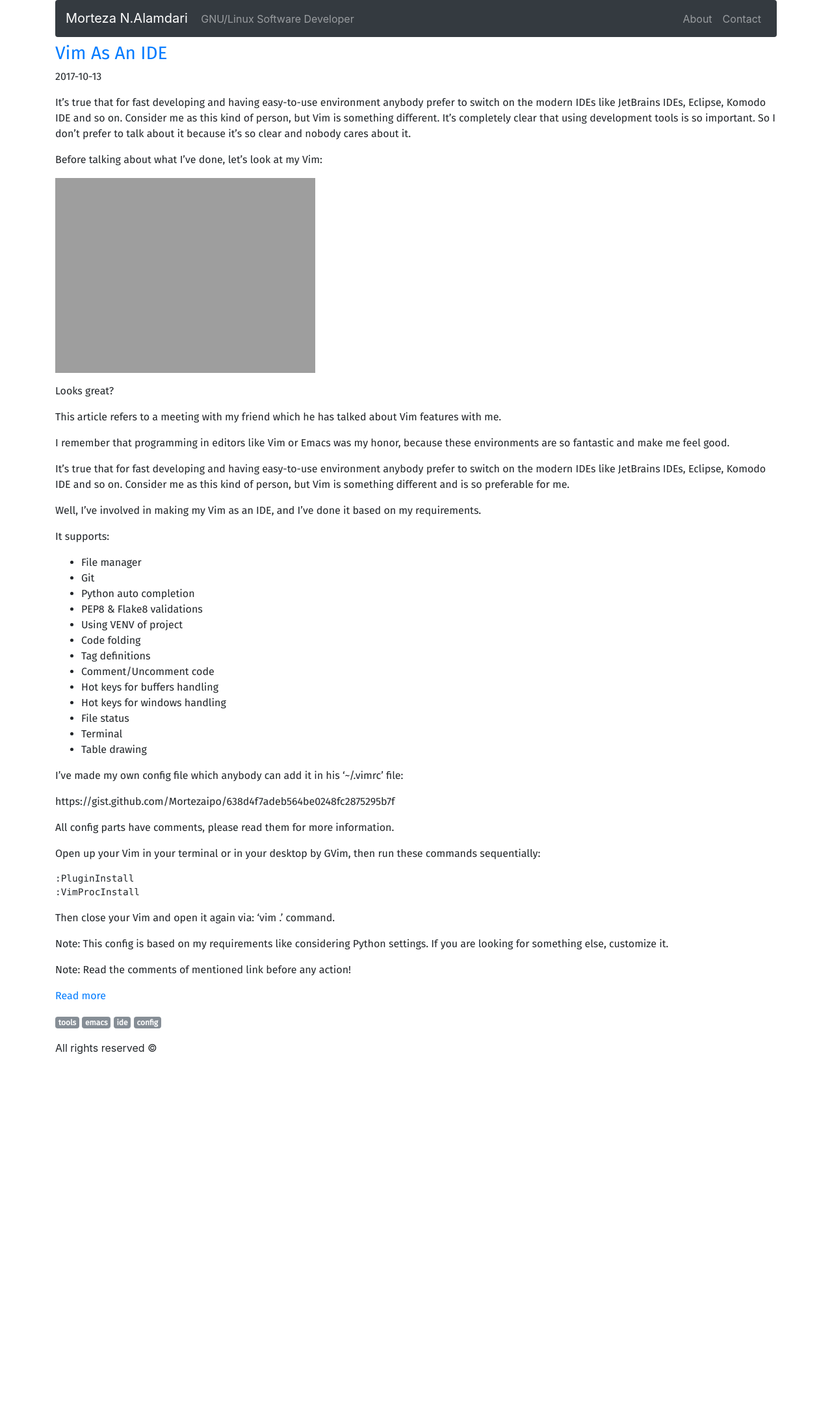
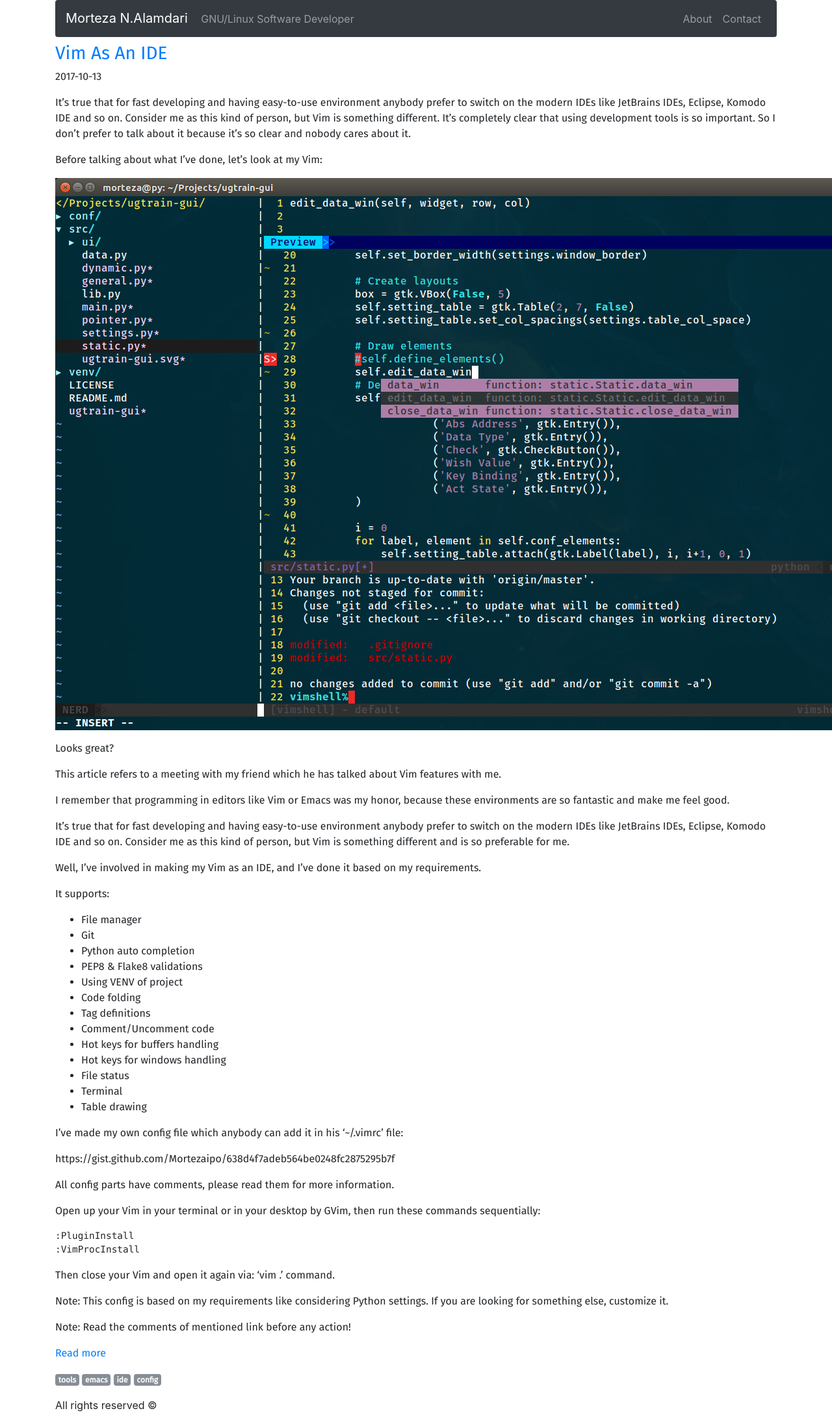
Before and after one commit to Mortezaipo/stage, a Jekyll site: the page built from _posts/2017-10-13-vim-as-an-ide.md, in a window 1280 px wide. Shown: the whole page at 65% size. Built offline with Jekyll 4.4.1, drawn with Linux system fonts in a browser that asks for light colours; before the commit the page ends 1625 px from its top, so only the background shows below that.

Commit message:
update a post image.

```diff
--- a/_posts/2017-10-13-vim-as-an-ide.md
+++ b/_posts/2017-10-13-vim-as-an-ide.md
@@ -17,7 +17,7 @@
 
 Before talking about what I've done, let's look at my Vim:
 
-![Vim screenshot]({{site.baseurl}}/images/vim-1.png =200x300)
+![Vim screenshot]({{site.baseurl}}/images/vim-1.png)
 
 Looks great?
 
```
